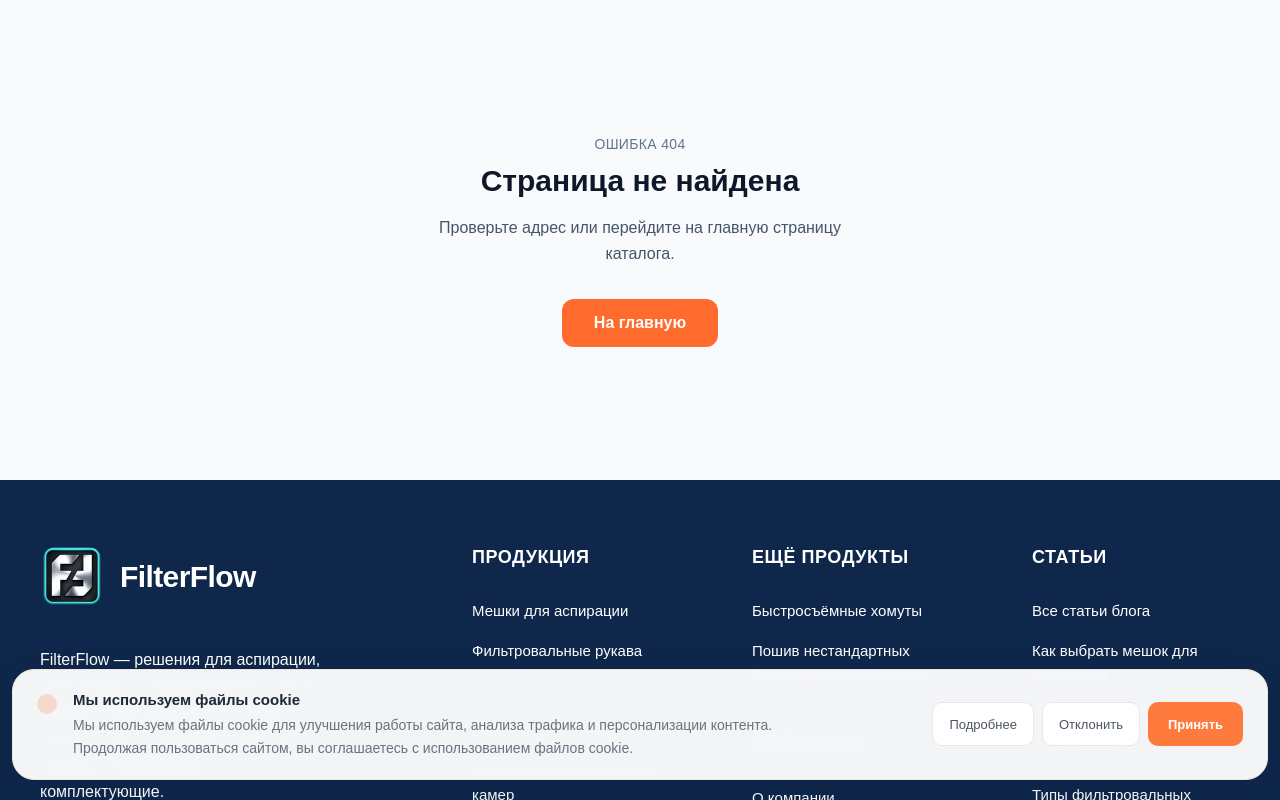
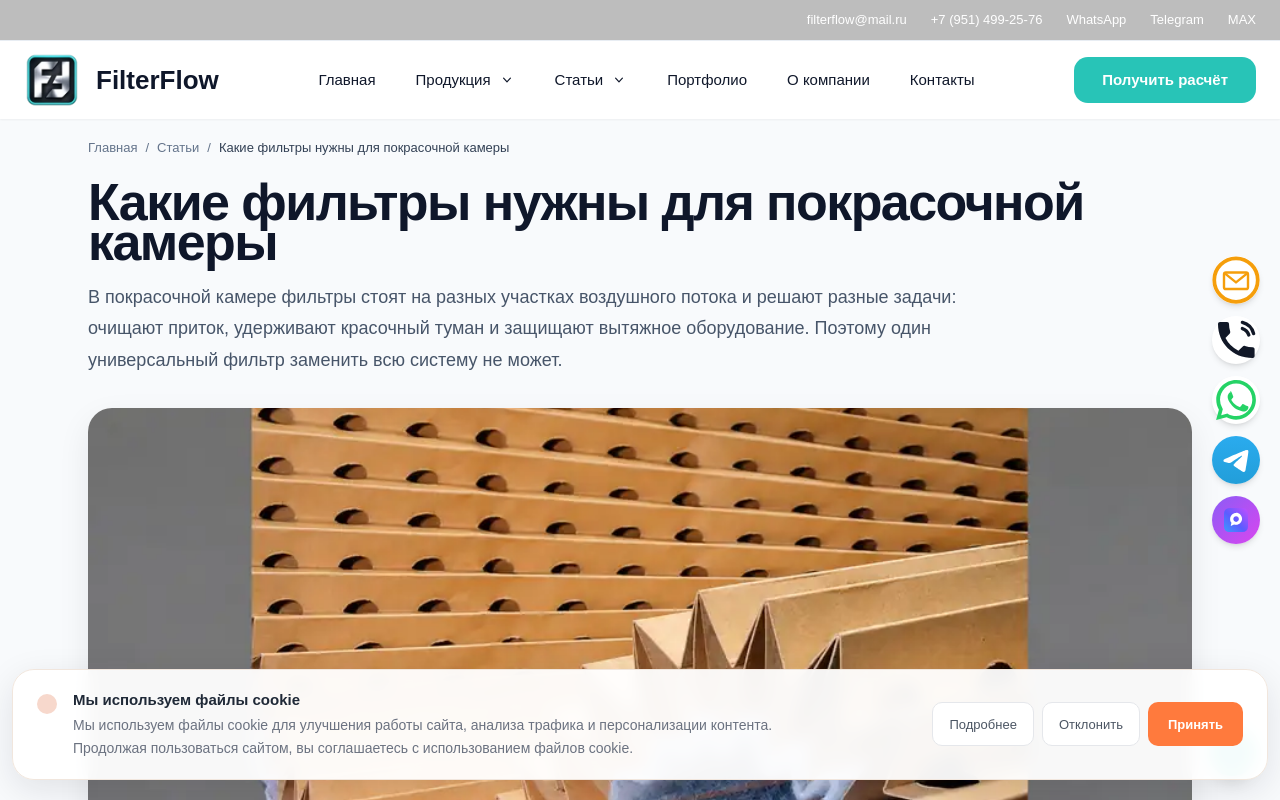
Before and after one commit to karipupkina-ux/filterflow-next, a Next.js app: page /blog/kakie-filtry-nuzhny-dlya-pokrasochnoj-kamery in a window 1280 px wide. Before the commit this address had no page. Shown: the top 800 px of the page. Built offline with nearby package versions, Linux system fonts and the light colour scheme.

Commit message:
SEO content: add article kakie-filtry-nuzhny-dlya-pokrasochnoj-kamery

```diff
--- /dev/null
+++ b/app/blog/kakie-filtry-nuzhny-dlya-pokrasochnoj-kamery/page.tsx
@@ -0,0 +1,78 @@
+import type { Metadata } from "next";
+import ClusterArticlePage from "../../components/ClusterArticlePage";
+import { pageMetadata } from "@/lib/seo-metadata";
+
+const PAGE_TITLE = "Какие фильтры нужны для покрасочной камеры";
+const PAGE_DESCRIPTION = "Какие фильтры используют в покрасочной камере: потолочные, напольные Paint Stop, лабиринтные и кокосовые. Схема работы и подбор.";
+const PAGE_PATH = "/blog/kakie-filtry-nuzhny-dlya-pokrasochnoj-kamery";
+
+export const metadata: Metadata = pageMetadata({
+  title: PAGE_TITLE,
+  description: PAGE_DESCRIPTION,
+  path: PAGE_PATH,
+});
+
+export default function Page() {
+  return (
+    <ClusterArticlePage
+      title={PAGE_TITLE}
+      description={PAGE_DESCRIPTION}
+      path={PAGE_PATH}
+      image="/images/new-products/paint-booth-filters-hero.webp"
+      imageAlt="Фильтры для покрасочной и окрасочно-сушильной камеры"
+      datePublished="2026-10-15"
+      dateModified="2026-10-15"
+      intro="В покрасочной камере фильтры стоят на разных участках воздушного потока и решают разные задачи: очищают приток, удерживают красочный туман и защищают вытяжное оборудование. Поэтому один универсальный фильтр заменить всю систему не может."
+      sections={[
+  {
+    "title": "Приточная ступень",
+    "paragraphs": [
+      "На притоке фильтры задерживают внешнюю пыль и помогают подавать в рабочую зону более чистый воздух. В финишной ступени часто применяют потолочные фильтрующие материалы, рассчитанные на равномерную подачу воздуха."
+    ]
+  },
+  {
+    "title": "Напольный фильтр Paint Stop",
+    "paragraphs": [
+      "Paint Stop работает на вытяжной стороне и удерживает частицы лакокрасочного тумана. Его задача — снизить нагрузку на каналы, вентилятор и последующие ступени очистки."
+    ]
+  },
+  {
+    "title": "Лабиринтные фильтры",
+    "paragraphs": [
+      "Картонные лабиринтные фильтры используют для улавливания красочного опыла за счёт многократного изменения направления воздушного потока. Они особенно полезны там, где образуется значительное количество лакокрасочного аэрозоля."
+    ]
+  },
+  {
+    "title": "Как выбрать комплект фильтров",
+    "bullets": [
+      "Уточнить схему движения воздуха",
+      "Снять размеры фильтровальных секций",
+      "Определить тип ЛКМ и режим окраски",
+      "Проверить паспорт камеры и требования производителя",
+      "Не заменять ступени фильтрации без проверки сопротивления системы"
+    ]
+  }
+]}
+      productHref="/filtry-dlya-pokrasochnyh-kamer/"
+      productLabel="Фильтры для покрасочных камер"
+      productText="Поставляем потолочные, напольные Paint Stop, лабиринтные и кокосово-волокнистые фильтры по размерам камеры."
+      related={[
+  {
+    "title": "Что такое Paint Stop",
+    "href": "/blog/chto-takoe-paint-stop/",
+    "text": "Как работает напольный стекловолоконный фильтр."
+  },
+  {
+    "title": "Карманный или кассетный фильтр",
+    "href": "/blog/karmannyj-ili-kassetnyj-filtr/",
+    "text": "Сравнение вентиляционных фильтров."
+  },
+  {
+    "title": "Когда нужна антистатическая ткань",
+    "href": "/blog/kogda-nuzhna-antistaticheskaya-tkan/",
+    "text": "Отдельно о процессах с риском накопления статического заряда."
+  }
+]}
+    />
+  );
+}
```
